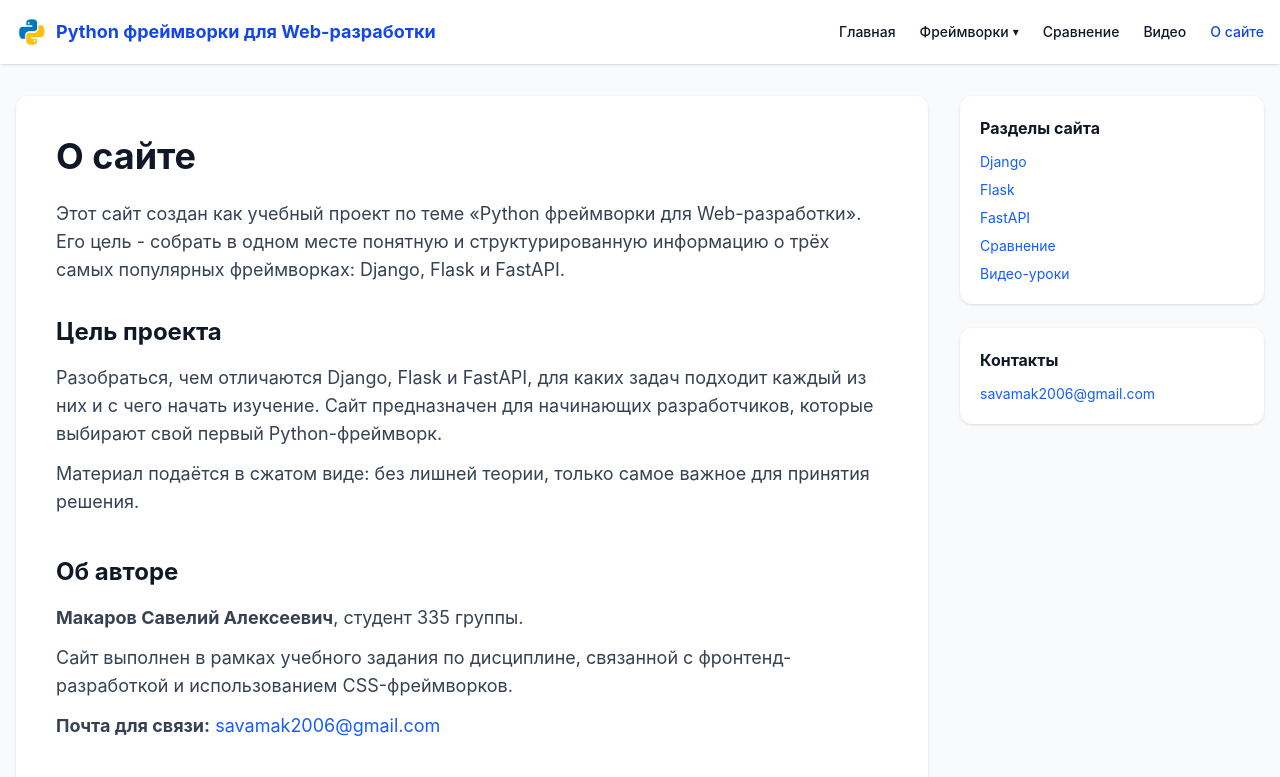
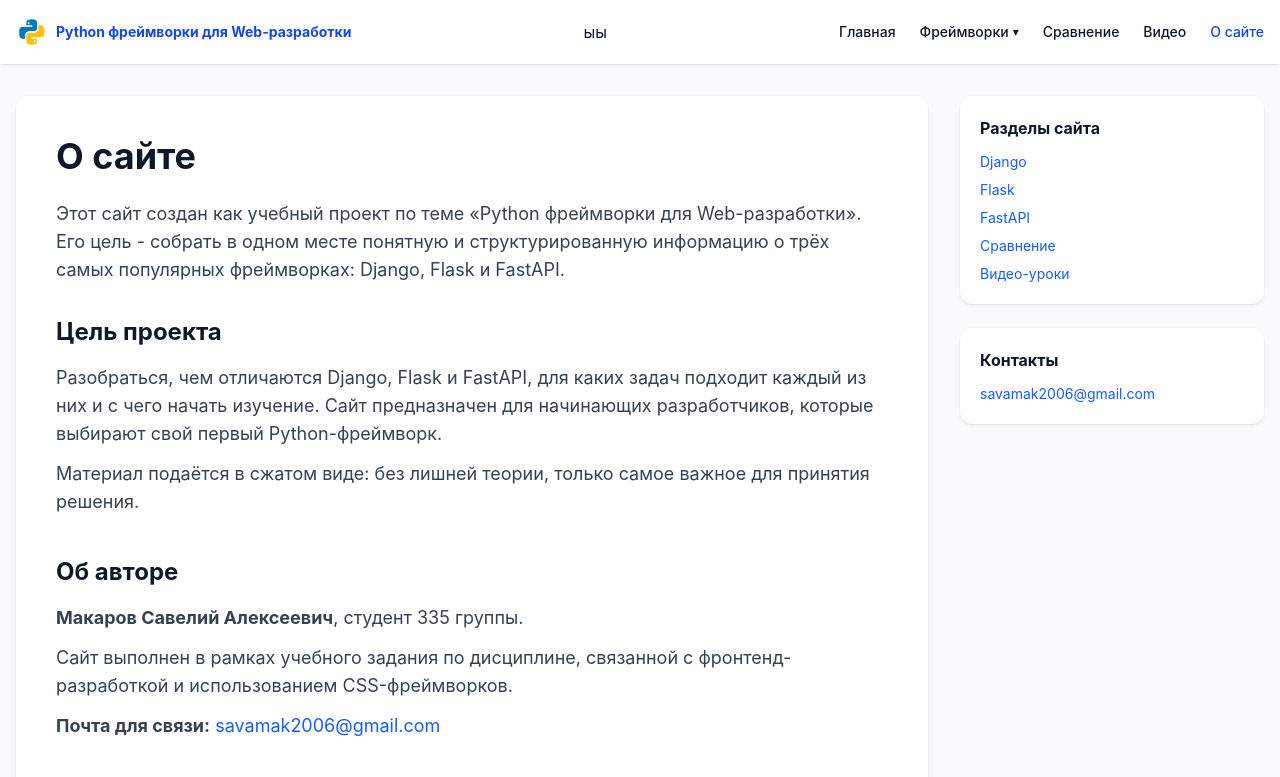
Before and after one commit to savamak2006-boop/python-web, a website: page about.html in a window 1280 px wide. Shown: the top 777 px of the page. Drawn offline with Linux system fonts and the light colour scheme.

Commit message:
Add files via upload

```diff
--- a/about.html
+++ b/about.html
@@ -17,9 +17,9 @@
 <!-- Логотип -->
         <a href = "index.html" class = "flex items-center gap-2 font-bold text-lg text-blue-700">
           <img src = "./images/logo.webp" alt = "Логотип сайта" class = "w-8 h-8 object-contain" />
-          <span>Python фреймворки для Web-разработки</span>
+          <span class="text-sm sm:text-lg">Python фреймворки для Web-разработки</span>
         </a>
-
+ыы
 <!-- Меню (десктоп) -->
         <ul class = "hidden md:flex items-center gap-6 text-sm font-medium">
           <li><a href = "index.html" class = "hover:text-blue-700 transition">Главная</a></li>
```
Also changed, not shown: comparison.html (+1 -1 lines), django.html (+1 -1 lines), fastapi.html (+1 -1 lines), flask.html (+1 -1 lines), index.html (+1 -1 lines), videos.html (+1 -1 lines).
